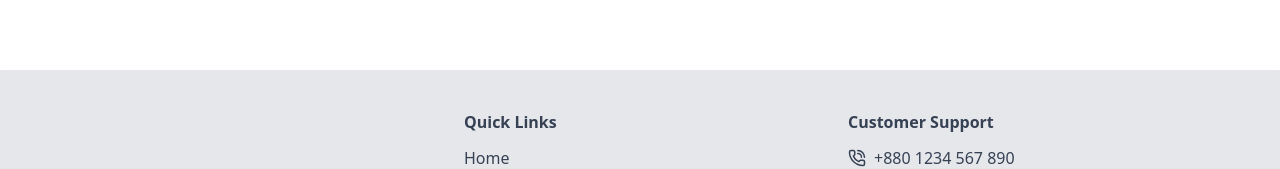
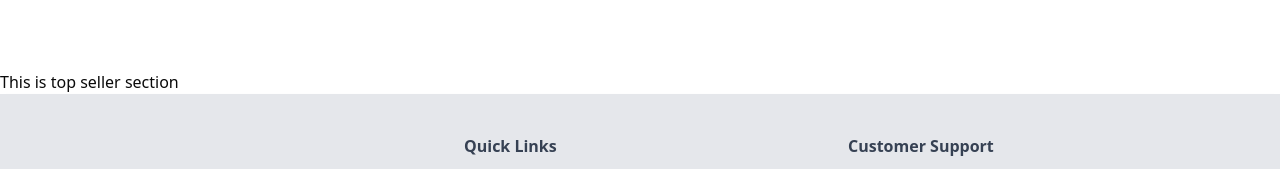
Before and after one commit to shahidulllah/ReTreasure-shop-client, a Next.js app: page / in a window 1280 px wide. Shown: the part 1148-1317 px from the top of the page. Built offline with nearby package versions, Linux system fonts and the light colour scheme; no server answers.

Commit message:
just add top seller

```diff
--- a/src/app/(withCommonLayout)/(home)/page.tsx
+++ b/src/app/(withCommonLayout)/(home)/page.tsx
@@ -2,6 +2,7 @@ import FeaturedListings from "@/components/pages/home/FeaturedListing";
 import Hero from "@/components/pages/home/Hero";
 import LatestListings from "@/components/pages/home/LatestListing";
 import TopCategories from "@/components/pages/home/TopCategory";
+import TopSellers from "@/components/pages/home/TopSellers";
 
 export default function Home() {
   return (
@@ -10,6 +11,7 @@ export default function Home() {
       <TopCategories/>
       <FeaturedListings/>
       <LatestListings/>
+      <TopSellers/>
     </div>
   );
 }
--- /dev/null
+++ b/src/components/pages/home/TopSellers.tsx
@@ -0,0 +1,10 @@
+
+const TopSellers = () => {
+    return (
+        <div>
+            <h1>This is top seller section</h1>
+        </div>
+    );
+};
+
+export default TopSellers;
```
